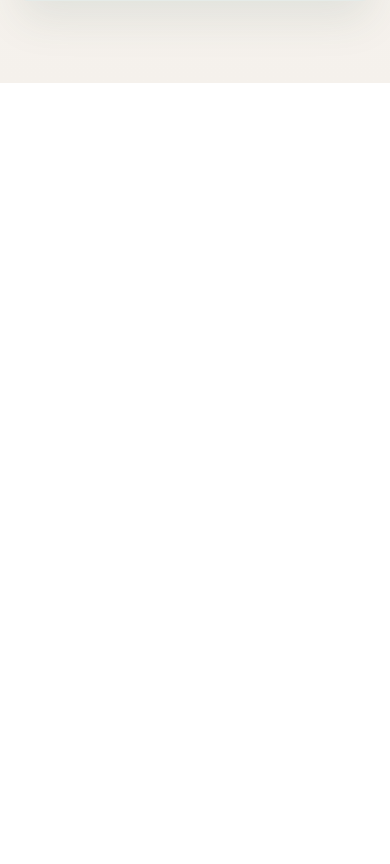
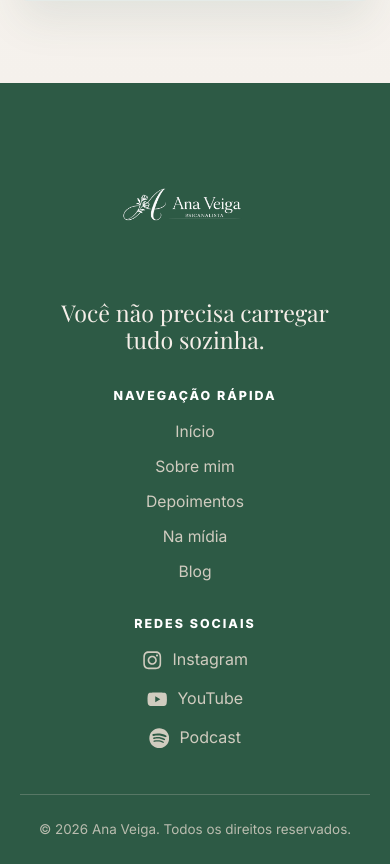
Before and after one commit to pcidro/AnaVeigaPsico, a Next.js app: page / in a window 390 px wide. Shown: the part 8580-9444 px from the top of the page. Before the commit the page ends 8663 px from the top, so only its background shows below. Built offline with nearby package versions, Linux system fonts and the light colour scheme; a web font is replaced by a local one.

Commit message:
finalizando footer

```diff
--- a/src/app/page.tsx
+++ b/src/app/page.tsx
@@ -4,6 +4,7 @@
 import Blog from "@/sections/blog/Blog";
 import Depoimentos from "@/sections/depoimentos/Depoimentos";
 import NaMidia from "@/sections/namidia/NaMidia";
+import Footer from "@/sections/footer/Footer";
 
 export default async function HomePage() {
   return (
@@ -14,6 +15,7 @@
       <Depoimentos />
       <NaMidia />
       <Blog />
+      <Footer />
     </div>
   );
 }
--- a/src/sections/blog/Blog.tsx
+++ b/src/sections/blog/Blog.tsx
@@ -32,7 +32,7 @@
 
 export default function Blog() {
   return (
-    <section className={styles.section}>
+    <section className={styles.section} id="blog">
       <div className={styles.container}>
         <header className={styles.header}>
           <span className={styles.eyebrow}>Leituras & cuidado</span>
--- a/src/sections/depoimentos/Depoimentos.tsx
+++ b/src/sections/depoimentos/Depoimentos.tsx
@@ -84,7 +84,7 @@
   }, [stopPause]);
 
   return (
-    <section className={styles.section}>
+    <section className={styles.section} id="depoimentos">
       <div className={styles.container}>
         <header className={styles.header}>
           <span className={styles.eyebrow}>Depoimentos</span>
--- /dev/null
+++ b/src/sections/footer/Footer.tsx
@@ -0,0 +1,92 @@
+import Image from "next/image";
+import Link from "next/link";
+import { FaInstagram, FaSpotify, FaYoutube } from "react-icons/fa";
+import styles from "./footer.module.css";
+
+const navigationLinks = [
+  { label: "Início", href: "#inicio" },
+  { label: "Sobre mim", href: "#sobre" },
+  { label: "Depoimentos", href: "#depoimentos" },
+  { label: "Na mídia", href: "#na-midia" },
+  { label: "Blog", href: "#blog" },
+];
+
+const socialLinks = [
+  {
+    label: "Instagram",
+    href: "https://www.instagram.com/",
+    icon: FaInstagram,
+  },
+  {
+    label: "YouTube",
+    href: "https://www.youtube.com/",
+    icon: FaYoutube,
+  },
+  {
+    label: "Podcast",
+    href: "https://open.spotify.com/",
+    icon: FaSpotify,
+  },
+];
+
+export default function Footer() {
+  return (
+    <footer className={styles.footer}>
+      <div className={styles.container}>
+        <div className={styles.grid}>
+          <div className={styles.brandColumn}>
+            <Link href="#inicio" className={styles.logoLink}>
+              <Image
+                src="/img/logofooter.png"
+                alt="Ana Veiga Psicanalista"
+                width={320}
+                height={250}
+                className={styles.logo}
+              />
+            </Link>
+            <p className={styles.subtitle}>
+              Você não precisa carregar tudo sozinha.
+            </p>
+          </div>
+
+          <nav className={styles.navColumn} aria-label="Navegação rápida">
+            <h2 className={styles.columnTitle}>Navegação rápida</h2>
+            <ul className={styles.navList}>
+              {navigationLinks.map((link) => (
+                <li key={link.href}>
+                  <Link href={link.href} className={styles.navLink}>
+                    {link.label}
+                  </Link>
+                </li>
+              ))}
+            </ul>
+          </nav>
+
+          <div className={styles.socialColumn}>
+            <h2 className={styles.columnTitle}>Redes sociais</h2>
+            <ul className={styles.socialList}>
+              {socialLinks.map(({ label, href, icon: Icon }) => (
+                <li key={label}>
+                  <a
+                    href={href}
+                    className={styles.socialLink}
+                    target="_blank"
+                    rel="noopener noreferrer"
+                    aria-label={label}
+                  >
+                    <Icon aria-hidden="true" />
+                    <span>{label}</span>
+                  </a>
+                </li>
+              ))}
+            </ul>
+          </div>
+        </div>
+
+        <div className={styles.copy}>
+          <p>© 2026 Ana Veiga. Todos os direitos reservados.</p>
+        </div>
+      </div>
+    </footer>
+  );
+}
--- /dev/null
+++ b/src/sections/footer/footer.module.css
@@ -0,0 +1,171 @@
+.footer {
+  background: #2d5a45;
+  color: #ebded4;
+  font-family: var(--font-inter), sans-serif;
+  padding: 72px 24px 28px;
+  width: 100%;
+}
+
+.container {
+  margin: 0 auto;
+  max-width: 1200px;
+}
+
+.grid {
+  align-items: start;
+  display: grid;
+  gap: 48px;
+  grid-template-columns: minmax(260px, 1.25fr) minmax(180px, 0.8fr) minmax(
+      220px,
+      0.8fr
+    );
+}
+
+.brandColumn,
+.navColumn,
+.socialColumn {
+  min-width: 0;
+}
+
+.logoLink {
+  display: inline-flex;
+  margin-bottom: 18px;
+  text-decoration: none;
+}
+
+.logo {
+  height: auto;
+  max-width: 250px;
+  object-fit: contain;
+  width: 100%;
+}
+
+.subtitle {
+  color: #f5eee8;
+  font-family: var(--font-playfair), serif;
+  font-size: clamp(1.45rem, 3vw, 1rem);
+  line-height: 1.18;
+  max-width: 380px;
+}
+
+.columnTitle {
+  color: #ffffff;
+  font-size: 0.78rem;
+  font-weight: 750;
+  letter-spacing: 0.16em;
+  margin-bottom: 18px;
+  text-transform: uppercase;
+}
+
+.navList,
+.socialList {
+  display: grid;
+  gap: 12px;
+}
+
+.navLink,
+.socialLink {
+  color: rgba(235, 222, 212, 0.86);
+  text-decoration: none;
+  transition:
+    color 0.25s ease,
+    transform 0.25s ease;
+}
+
+.navLink {
+  display: inline-flex;
+  font-size: 0.98rem;
+  line-height: 1.35;
+}
+
+.socialLink {
+  align-items: center;
+  display: inline-flex;
+  font-size: 1rem;
+  gap: 10px;
+  line-height: 1.35;
+}
+
+.socialLink svg {
+  flex: 0 0 auto;
+  font-size: 1.28rem;
+}
+
+.navLink:hover,
+.navLink:focus-visible,
+.socialLink:hover,
+.socialLink:focus-visible {
+  color: #ffffff;
+  transform: translateX(4px);
+}
+
+.navLink:focus-visible,
+.socialLink:focus-visible,
+.logoLink:focus-visible {
+  border-radius: 8px;
+  outline: 3px solid rgba(235, 222, 212, 0.42);
+  outline-offset: 5px;
+}
+
+.copy {
+  border-top: 1px solid rgba(235, 222, 212, 0.22);
+  color: rgba(235, 222, 212, 0.74);
+  font-size: 0.9rem;
+  line-height: 1.5;
+  margin-top: 56px;
+  padding-top: 24px;
+  text-align: center;
+}
+
+@media (max-width: 860px) {
+  .grid {
+    gap: 38px;
+    grid-template-columns: repeat(2, minmax(0, 1fr));
+  }
+
+  .brandColumn {
+    grid-column: 1 / -1;
+  }
+}
+
+@media (max-width: 640px) {
+  .footer {
+    padding: 58px 20px 24px;
+  }
+
+  .grid {
+    gap: 34px;
+    grid-template-columns: 1fr;
+  }
+
+  .brandColumn,
+  .navColumn,
+  .socialColumn {
+    text-align: center;
+  }
+
+  .logoLink,
+  .navLink,
+  .socialLink {
+    justify-content: center;
+  }
+
+  .logo {
+    max-width: 210px;
+  }
+
+  .subtitle {
+    margin: 0 auto;
+    max-width: 310px;
+  }
+
+  .navList,
+  .socialList {
+    gap: 14px;
+  }
+
+  .copy {
+    font-size: 0.84rem;
+    margin-top: 42px;
+  }
+}
--- a/src/sections/hero/Hero.tsx
+++ b/src/sections/hero/Hero.tsx
@@ -6,7 +6,7 @@
 export default function Hero() {
   return (
     <>
-      <section className={styles.hero} id="home">
+      <section className={styles.hero} id="inicio">
         <div className={styles.heroBgDesktop}>
           <Image
             src="/img/herodesktop.png"
--- a/src/sections/namidia/NaMidia.tsx
+++ b/src/sections/namidia/NaMidia.tsx
@@ -5,7 +5,7 @@
 
 export default function NaMidia() {
   return (
-    <section className={styles.section}>
+    <section className={styles.section} id="na-midia">
       <div className={styles.container}>
         <header className={styles.header}>
           <span className={styles.eyebrow}>Presença & Voz</span>
--- a/src/sections/sobremim/SobreMim.tsx
+++ b/src/sections/sobremim/SobreMim.tsx
@@ -4,7 +4,7 @@
 
 export default function SobreMim() {
   return (
-    <section className={styles.section} id="sobre-mim">
+    <section className={styles.section} id="sobre">
       <div className={styles.container}>
         <div className={styles.media}>
           <div className={styles.badge}>
```
Also changed, not shown: public/img/logofooter.png (added).
